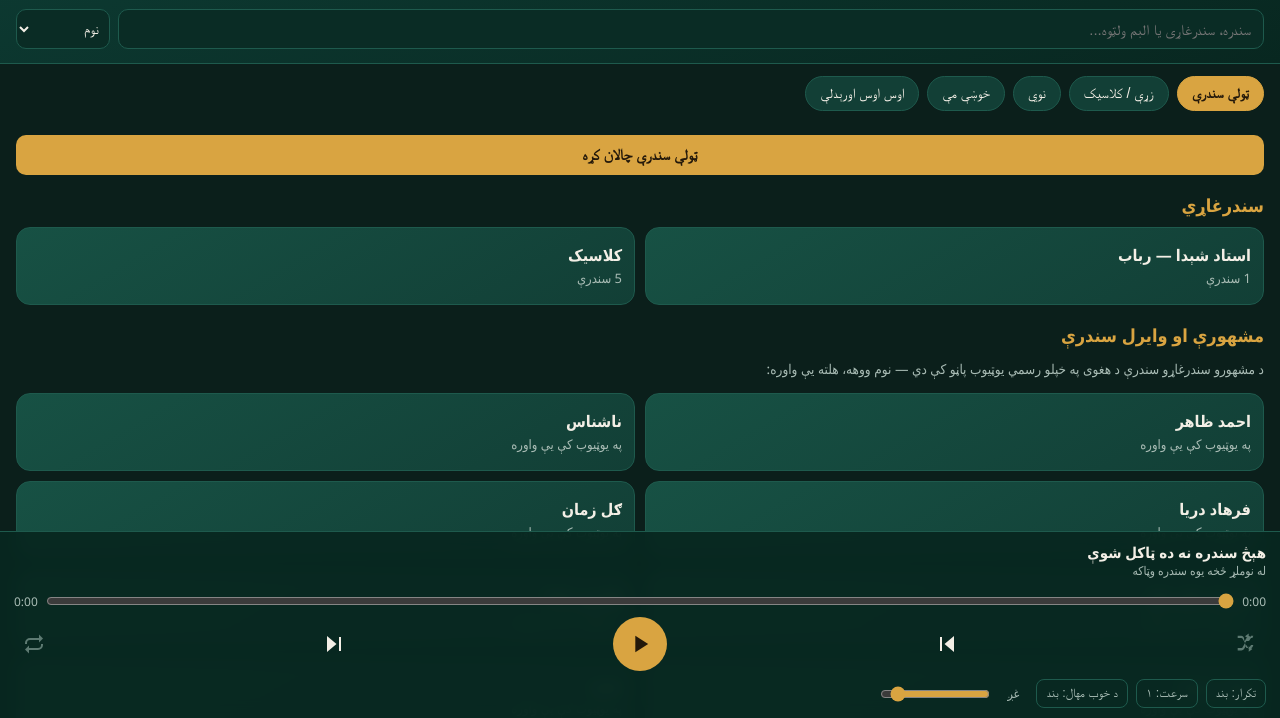
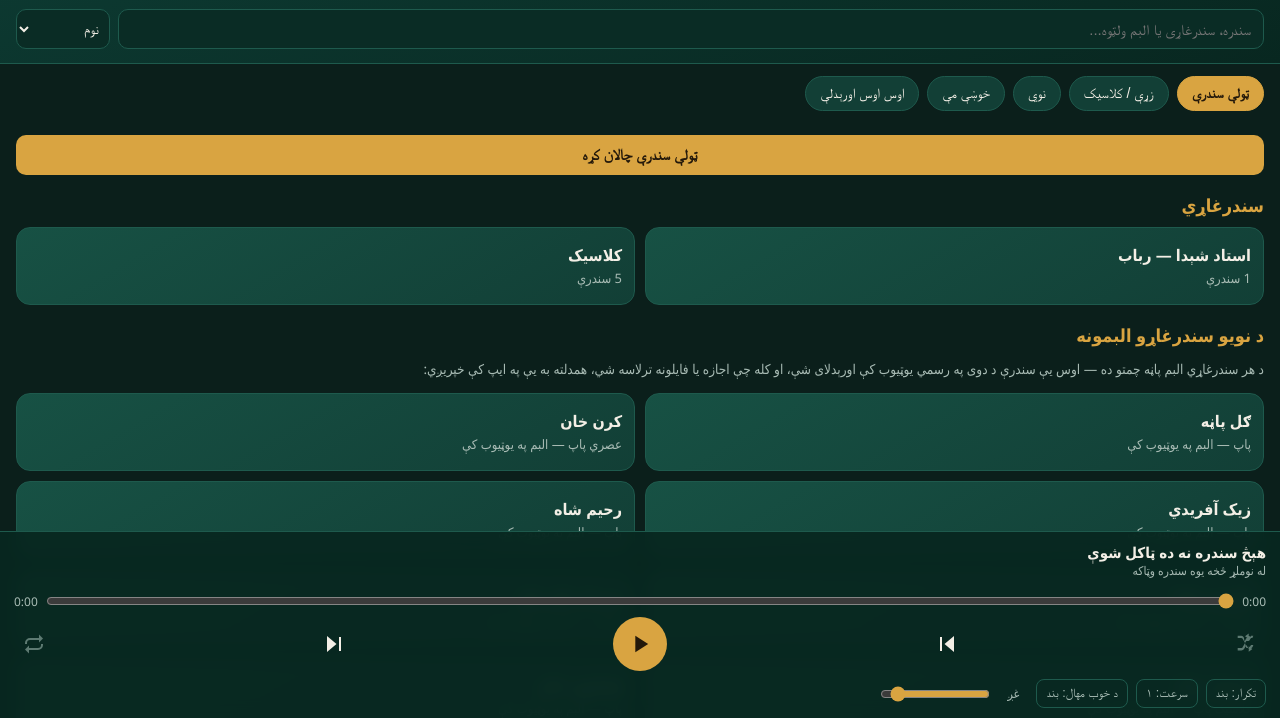
Before and after one commit to nisarkarimzai/nisarkarimzai.github.io, a plain HTML site: page music/index.html in a window 1280 px wide. Both pictures are taken after a click on the button "ټولې سندرې". Shown: the part 82-800 px from the top of the page. Drawn offline with Linux system fonts and the light colour scheme.

Commit message:
Add new-singer albums and install support

```diff
--- a/music/index.html
+++ b/music/index.html
@@ -91,6 +91,13 @@
   <section id="artistsBox">
     <h2>سندرغاړي</h2>
     <div class="albums" id="artists"></div>
+  </section>
+
+
+  <section id="newArtistsBox">
+    <h2>د نویو سندرغاړو البمونه</h2>
+    <div style="color:var(--dim);font-size:13.5px;line-height:1.9;margin-bottom:10px">د هر سندرغاړي البم پاڼه چمتو ده — اوس یې سندرې د دوی په رسمي یوټیوب کې اورېدلای شې، او کله چې اجازه یا فایلونه ترلاسه شي، همدلته به یې په ایپ کې خپریږي:</div>
+    <div class="albums" id="newArtists"></div>
   </section>
 
   <section id="viralBox">
@@ -237,7 +244,7 @@ function render(){
     d.addEventListener("click",()=>{ filter="album:"+name; document.querySelectorAll(".chip").forEach(c=>c.classList.remove("on")); $("#listTitle").textContent="البم: "+name; render(); });
     ab.appendChild(d);
   });
-  renderArtists();
+  renderArtists(); renderNewArtists();
   /* recent */
   const rb=$("#recentList"); rb.innerHTML="";
   const rl=recent.map(id=>allSongs().find(s=>s.id===id)).filter(Boolean).slice(0,5);
@@ -354,6 +361,37 @@ function renderArtists(){
 }
 $("#playAll").addEventListener("click",()=>{ const v=visible(); if(v.length){ queue=v; playAt(0,true); } });
 
+
+const NEW_ARTISTS = [
+  {name:"ګل پاڼه", tag:"پاپ"},
+  {name:"کرن خان", tag:"عصري پاپ"},
+  {name:"زیک آفریدي", tag:"پاپ"},
+  {name:"رحیم شاه", tag:"پاپ"},
+  {name:"هارون باچا", tag:"ولسي"},
+  {name:"سردار علي ټکر", tag:"ولسي"},
+  {name:"بختیار خټک", tag:"کلاسیک پاپ"},
+  {name:"همایون خان", tag:"پاپ"},
+  {name:"شاه سوار", tag:"ولسي"},
+  {name:"زرڅانګه", tag:"ولسي"}
+];
+function renderNewArtists(){
+  const vb=$("#newArtists"); if(!vb) return; vb.innerHTML="";
+  NEW_ARTISTS.forEach(a=>{
+    const el=document.createElement("a"); el.className="album"; el.style.textDecoration="none"; el.style.color="var(--txt)";
+    el.href="https://www.youtube.com/results?search_query="+encodeURIComponent(a.name+" البم سندرې");
+    el.target="_blank"; el.rel="noopener";
+    el.innerHTML="<b></b><span>"+a.tag+" — البم په یوټیوب کې</span>";
+    el.querySelector("b").textContent=a.name;
+    vb.appendChild(el);
+  });
+}
+let deferredPrompt=null;
+window.addEventListener("beforeinstallprompt",e=>{ e.preventDefault(); deferredPrompt=e; });
+$("#installBtn").addEventListener("click", async ()=>{
+  if(deferredPrompt){ deferredPrompt.prompt(); await deferredPrompt.userChoice; deferredPrompt=null; }
+  else alert("د ایپ لګولو لپاره: په انډرایډ کې د براوزر مینو (درې ټکي) پرانیسه او «Install app / Add to Home screen» ووهه. په ایفون کې Share تڼۍ ووهه، بیا «Add to Home Screen».");
+});
+
 loadUploads(); render();
 if("serviceWorker" in navigator && location.protocol.startsWith("http")){
   navigator.serviceWorker.register("sw.js").catch(()=>{});
--- a/music/sw.js
+++ b/music/sw.js
@@ -1,4 +1,4 @@
-const CACHE = "pashto-music-v2";
+const CACHE = "pashto-music-v3";
 const CORE = ["./", "./index.html", "./manifest.json", "./icon.svg",
   "./tracks/anar_anar.mp3", "./tracks/az_shawq_e_gul.mp3", "./tracks/beraw_ay_shokh.mp3",
   "./tracks/gul_ke_ba_bulbul.mp3", "./tracks/qafela_e_omr.mp3", "./tracks/zawq_haram.mp3"];
```
Also changed, not shown: music/icon-192.png (added), music/icon-512.png (added), music/manifest.json.
